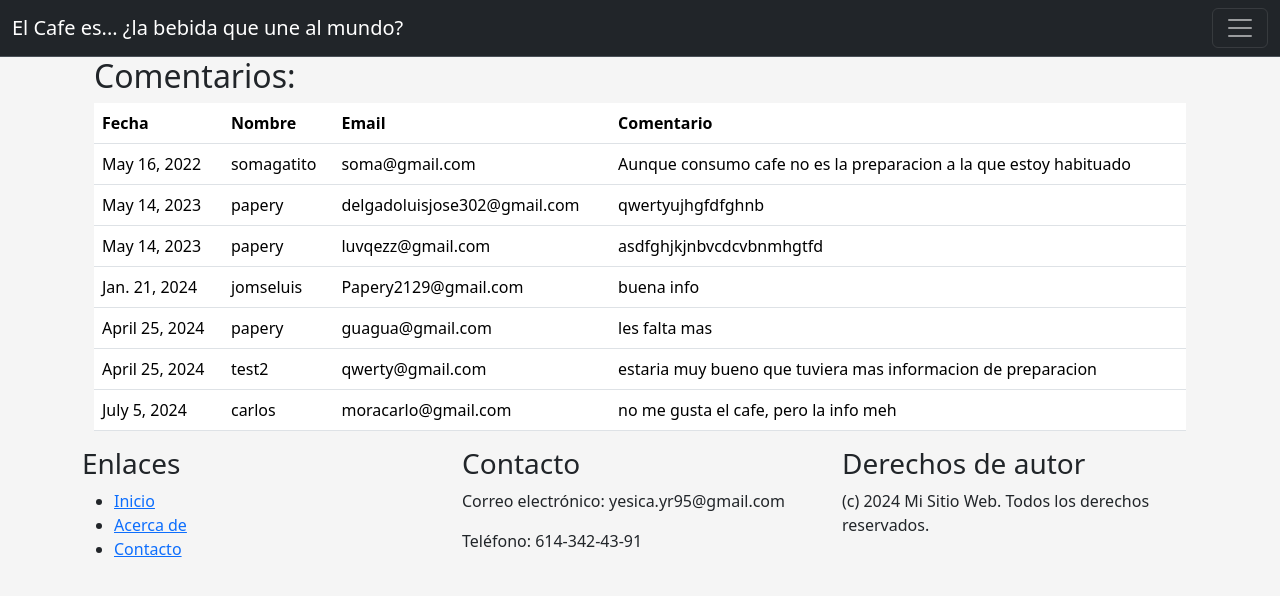
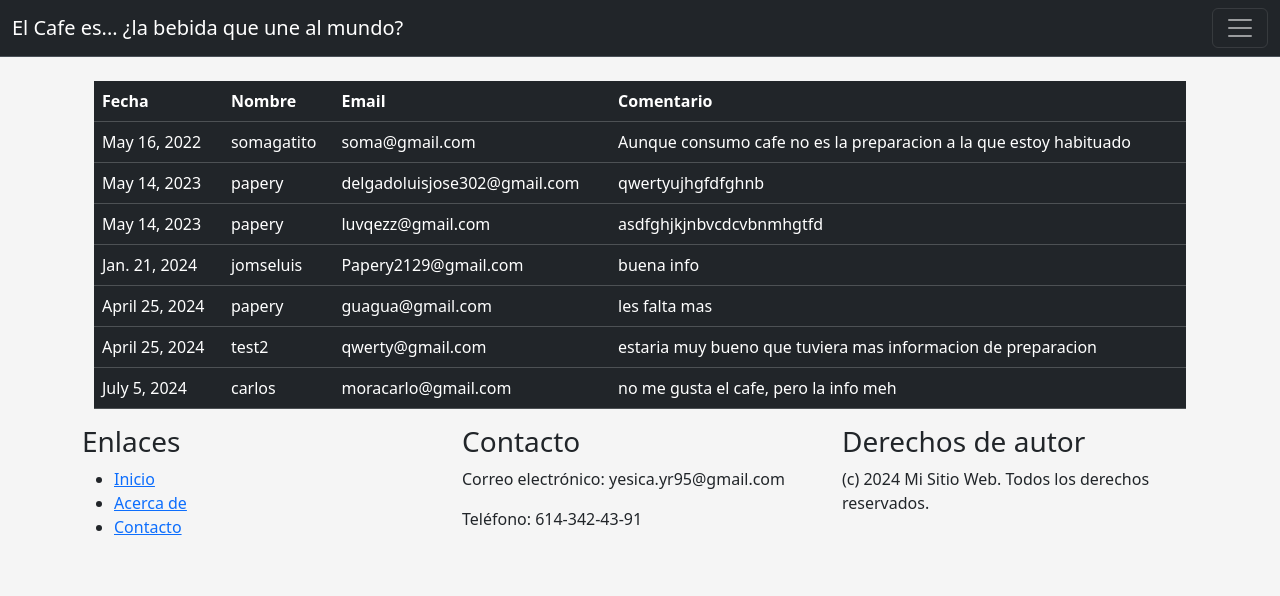
Before and after one commit to papery2129/proyectoev, a Django app: page /app/tabla/ in a window 1280 px wide. Shown: the top 596 px of the page. Run offline with Django 5.2, Linux system fonts and the light colour scheme; data comes from the database, SQL or seed files in the repository; both versions use the stored data as it was after the commit.

Commit message:
FINAL...ESPERO

```diff
--- a/templates/proyectoev/base.html
+++ b/templates/proyectoev/base.html
@@ -18,13 +18,13 @@
           <div class="collapse navbar-collapse" id="navbarNav">
             <ul class="navbar-nav">
               <li class="nav-item">
-                <a class="nav-link active" aria-current="page" href="/app/">principal</a>
+                <a class="nav-link active" aria-current="page" href="/app/">Principal</a>
               </li>
               <li class="nav-item">
-                <a class="nav-link" href="/app/seguns/">Proceso de creacion</a>
+                <a class="nav-link" href="/app/seguns/">Proceso de Preparacion</a>
               </li>
               <li class="nav-item">
-                <a class="nav-link" href="/app/formulario/">comentarios</a>
+                <a class="nav-link" href="/app/formulario/">Comentarios</a>
               </li>
               <li class="nav-item">
                 <a class="nav-link" href="/app/tabla/">Tabla comentarios</a>
--- a/templates/proyectoev/index.html
+++ b/templates/proyectoev/index.html
@@ -6,9 +6,8 @@
 
 <div class="container-xxl">
     <h1><strong> Como surge el cafe como bebida</strong></h1>
-    <br>
+    <br><img src="/static/caf2.jpg" alt="grano cafe" width="200px" class="rounded float-end">
     <p class="text-xxl-start fst-normal user-select-all">La historia del café como bebida se remonta a siglos atrás y está envuelta en leyendas y mitos que se entrelazan con su descubrimiento y popularización.</h2>
-    <br>
     La historia más conocida se centra en Etiopía, en la región de Kaffa, donde según la leyenda,
     <br>un pastor llamado Kaldi observó cómo sus cabras se volvían más animadas después de consumir los frutos rojos de cierta planta.
     Intrigado, probó los frutos él mismo y experimentó una sensación de energía renovada.
@@ -21,10 +20,9 @@
     <br><br>
     A través del comercio, se introdujo en Europa y se abrieron las primeras casas de café en ciudades como Venecia y Londres en el siglo XVII.
     La popularidad del café creció rápidamente en Europa, y las casas de café se convirtieron en importantes centros sociales e intelectuales donde la gente se reunía para discutir,
-    debatir y compartir ideas. La bebida se asoció con la claridad mental y la estimulación intelectual, lo que contribuyó a su creciente popularidad.
+    <img src="/static/cafe3.jpg" alt="grano cafe" width="170px" class="rounded float-start">debatir y compartir ideas. La bebida se asoció con la claridad mental y la estimulación intelectual, lo que contribuyó a su creciente popularidad.
     Hoy en día, el café es una de las bebidas más consumidas en el mundo, con una amplia variedad de métodos de preparación y estilos que reflejan la diversidad cultural y las preferencias individuales en todo el mundo.
     Desde el humilde origen en Etiopía hasta convertirse en un fenómeno global, la historia del café es una fascinante mezcla de mitos, tradiciones y descubrimientos que continúa evolucionando hasta el día de hoy.
-    <br><img src="/static/caf2.jpg" alt="grano cafe" width="150px">
     </p>
 </div>
 
--- a/templates/proyectoev/tabla_com.html
+++ b/templates/proyectoev/tabla_com.html
@@ -4,22 +4,24 @@
 {% load static %}
 {% block body_block %}
 <div class="container">
-    <h2>Comentarios:</h2>
+<br>
     {% if coment %}
-        <table class="table" >
+        <table class="table table-dark" >
             <thead>
-                <th>Fecha</th>
-                <th>Nombre</th>
-                <th>Email</th>
-                <th>Comentario</th>
+                <tr class="table-dark">
+                    <th class="table-dark">Fecha</th>
+                    <th class="table-dark">Nombre</th>
+                    <th class="table-dark">Email</th>
+                    <th class="table-dark">Comentario</th>
+                </tr>
             </thead>
             <tbody>
                 {% for con in coment %}
-                    <tr>
-                        <td>{{con.fecha}}</td>
-                        <td>{{con.nombre}}</td>
-                        <td>{{con.email}}</td>
-                        <td>{{con.text}}</td>
+                    <tr class="table-dark">
+                        <td class="table-dark">{{con.fecha}}</td>
+                        <td class="table-dark">{{con.nombre}}</td>
+                        <td class="table-dark">{{con.email}}</td>
+                        <td class="table-dark">{{con.text}}</td>
                     </tr>
                 {% endfor %}
             </tbody>
```
Also changed, not shown: templates/proyectoev/seguns.html (+25 -0 lines), db.sqlite3, static/cafe3.jpg (added).
